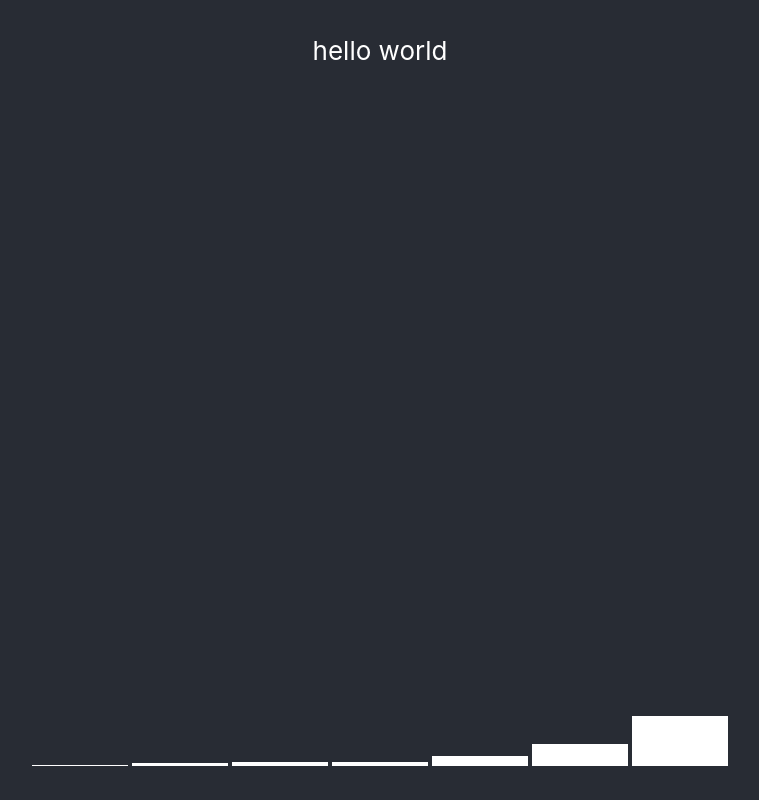
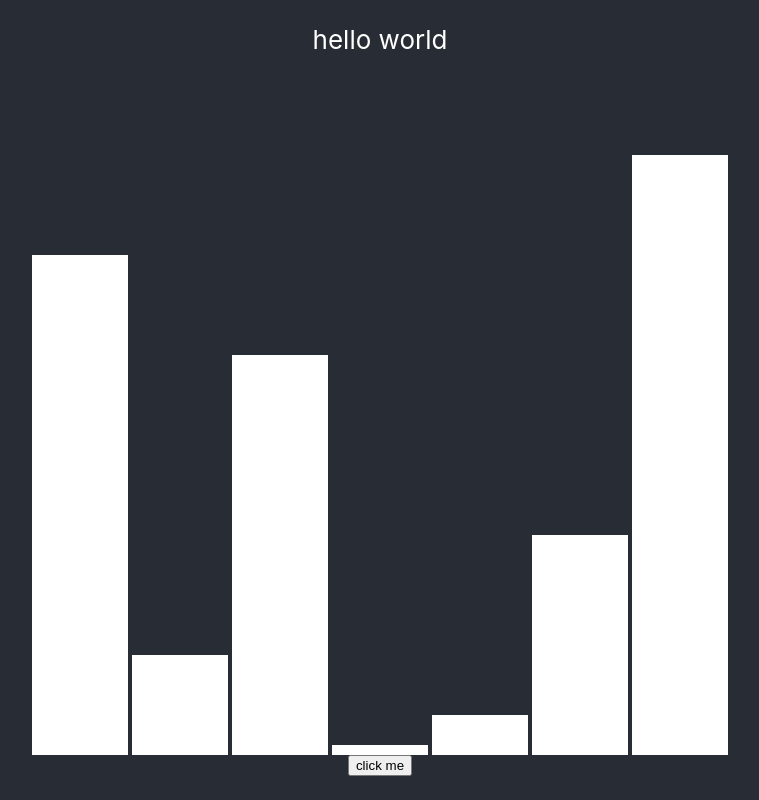
Before and after one commit to uclaseo/sorta, a React (Create React App) app: page / in a window 1280 px wide. Shown: the whole page, without its empty margins (260-1019 px from the left). Built offline with nearby package versions, Linux system fonts and the light colour scheme.

Commit message:
Move states to App

```diff
--- a/src/App.js
+++ b/src/App.js
@@ -2,15 +2,30 @@ import React from 'react';
 import BarContainer from './BarContainer';
 import './App.scss';
 
-function App() {
+class App extends React.Component {
+  state = {
+    numbers: [500, 100, 400, 10, 40, 220, 600],
+  }
+
+  start = () => {
+    this.setState(prevState => {
+      const newNumbers = prevState.numbers.reverse();
+      return {
+        numbers: newNumbers,
+      };
+    });
+  }
+  render() {
     return (
       <div className="App">
         <header className="App-header">
           <div>hello world</div>
-        <BarContainer/>
+          <BarContainer numbers={this.state.numbers} />
+          <button onClick={this.start}>click me</button>
         </header>
       </div>
     );
   }
+}
 
 export default App;
--- a/src/BarContainer.js
+++ b/src/BarContainer.js
@@ -2,11 +2,10 @@ import React from 'react';
 import Bar from './Bar';
 import './BarContainer.css';
 
-function BarContainer() {
-  const dummyBars = [1, 3, 4, 4, 10, 22, 50];
+function BarContainer(props) {
   return (
     <div className="barContainer">
-      {dummyBars.map((value) => {
+      {props.numbers.map((value) => {
         return (
           <Bar key={Math.random()} value={value} />
         );
```
Lines whose indentation alone changed are shown as unchanged.
